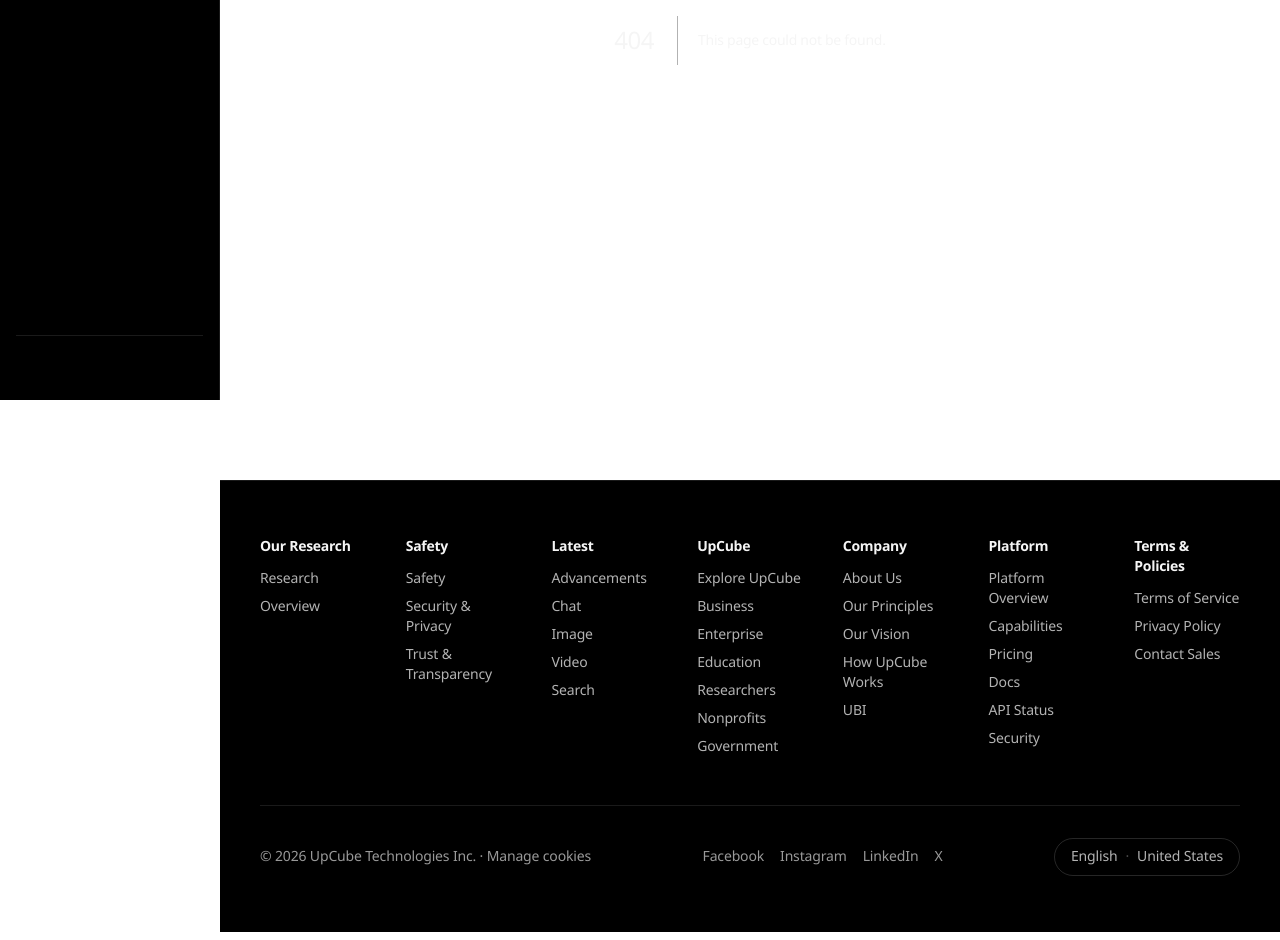
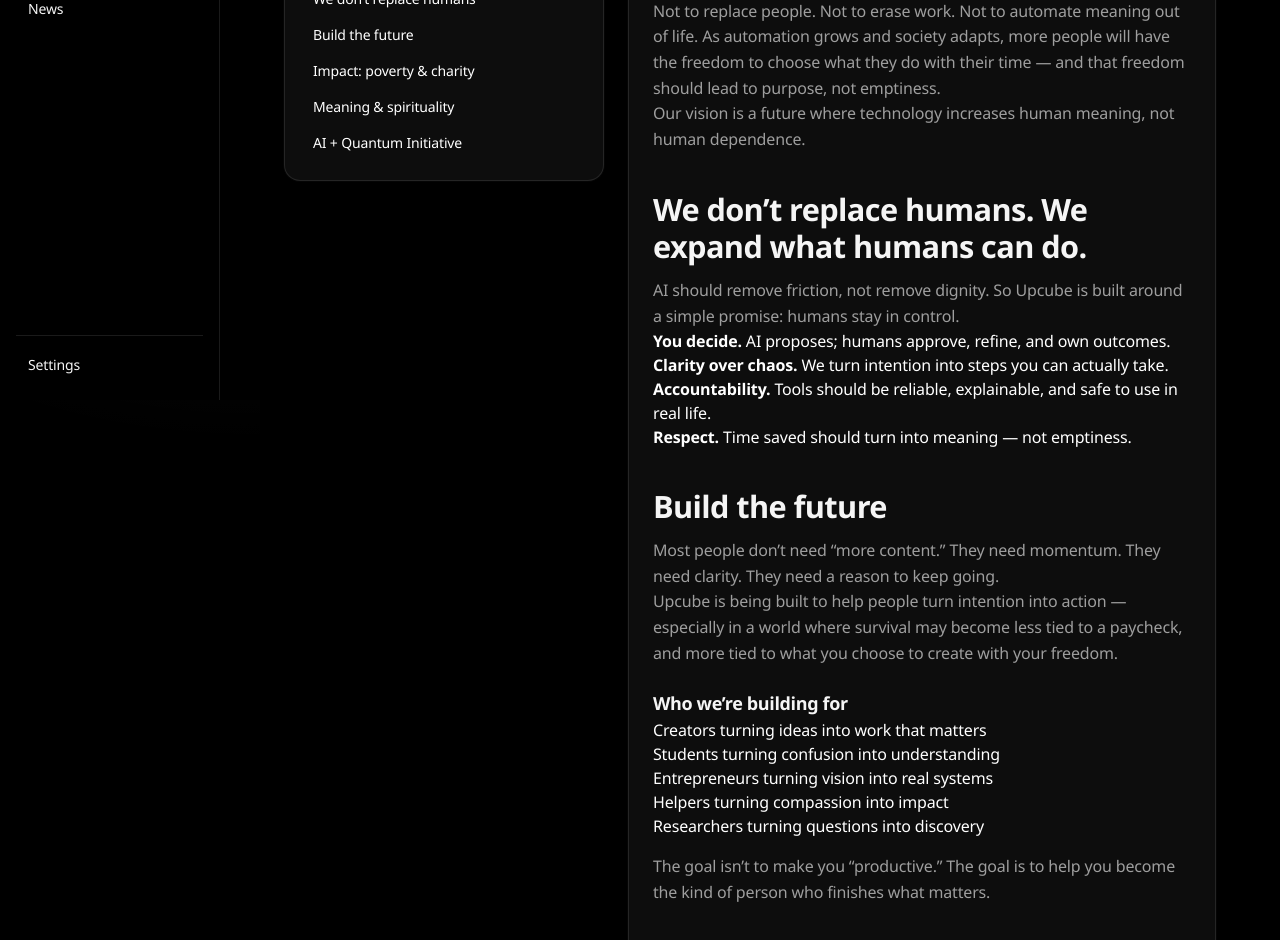
Before and after one commit to shadabchow-ui/upcube-frontend, a Next.js app: page /vision in a window 1280 px wide. Before the commit this address had no page. Shown: the part 400-1340 px from the top of the page. Built offline with nearby package versions, Linux system fonts and the light colour scheme.

Commit message:
Create page.tsx

```diff
--- /dev/null
+++ b/app/(site)/vision/page.tsx
@@ -0,0 +1,162 @@
+import DocPage from '@/components/doc-page'
+
+export default function VisionPage() {
+  return (
+    <DocPage
+      title="Upcube — Vision"
+      metaLeft="Upcube.ai"
+      metaRight="Updated: 2025-12-17 · Build the future. Stay human."
+      intro="Upcube is built for humans, by humans — AI that expands agency, purpose, impact, and discovery, without replacing people."
+      toc={[
+        { id: 'for-humans', label: 'For humans, by humans' },
+        { id: 'dont-replace', label: "We don’t replace humans" },
+        { id: 'build-future', label: 'Build the future' },
+        { id: 'impact', label: 'Impact: poverty & charity' },
+        { id: 'meaning', label: 'Meaning & spirituality' },
+        { id: 'quantum', label: 'AI + Quantum Initiative' },
+      ]}
+      sections={[
+        {
+          id: 'for-humans',
+          title: 'For humans, by humans',
+          body: (
+            <>
+              <p>
+                Upcube exists for one reason: to expand human agency.
+              </p>
+              <p>
+                Not to replace people. Not to erase work. Not to automate meaning out of life.
+                As automation grows and society adapts, more people will have the freedom to choose
+                what they do with their time — and that freedom should lead to purpose, not emptiness.
+              </p>
+              <p>
+                Our vision is a future where technology increases human meaning, not human dependence.
+              </p>
+            </>
+          ),
+        },
+        {
+          id: 'dont-replace',
+          title: 'We don’t replace humans. We expand what humans can do.',
+          body: (
+            <>
+              <p>
+                AI should remove friction, not remove dignity. So Upcube is built around a simple promise:
+                humans stay in control.
+              </p>
+              <ul>
+                <li><strong>You decide.</strong> AI proposes; humans approve, refine, and own outcomes.</li>
+                <li><strong>Clarity over chaos.</strong> We turn intention into steps you can actually take.</li>
+                <li><strong>Accountability.</strong> Tools should be reliable, explainable, and safe to use in real life.</li>
+                <li><strong>Respect.</strong> Time saved should turn into meaning — not emptiness.</li>
+              </ul>
+            </>
+          ),
+        },
+        {
+          id: 'build-future',
+          title: 'Build the future',
+          body: (
+            <>
+              <p>
+                Most people don’t need “more content.” They need momentum. They need clarity.
+                They need a reason to keep going.
+              </p>
+              <p>
+                Upcube is being built to help people turn intention into action — especially in a world where survival
+                may become less tied to a paycheck, and more tied to what you choose to create with your freedom.
+              </p>
+              <h3 className="text-lg font-semibold mt-6">Who we’re building for</h3>
+              <ul>
+                <li>Creators turning ideas into work that matters</li>
+                <li>Students turning confusion into understanding</li>
+                <li>Entrepreneurs turning vision into real systems</li>
+                <li>Helpers turning compassion into impact</li>
+                <li>Researchers turning questions into discovery</li>
+              </ul>
+              <p className="mt-4">
+                The goal isn’t to make you “productive.” The goal is to help you become the kind of person who finishes what matters.
+              </p>
+            </>
+          ),
+        },
+        {
+          id: 'impact',
+          title: 'Impact: poverty and charity',
+          body: (
+            <>
+              <p>
+                A future worth building is not one where a few people win and everyone else is managed.
+                Technology should increase the power of ordinary people to help each other — especially those living under pressure.
+              </p>
+              <h3 className="text-lg font-semibold mt-6">What we aim to make easier</h3>
+              <ul>
+                <li>Finding real resources (food, housing, benefits, community programs)</li>
+                <li>Turning “I don’t know where to start” into clear next steps</li>
+                <li>Helping charities communicate needs and outcomes with transparency</li>
+                <li>Coordinating volunteers and community projects</li>
+                <li>Enabling contribution — even with limited time or money</li>
+              </ul>
+              <p className="mt-4">
+                We don’t believe the future is built by speeches. It’s built by people showing up for each other.
+              </p>
+            </>
+          ),
+        },
+        {
+          id: 'meaning',
+          title: 'Meaning and spirituality',
+          body: (
+            <>
+              <p>
+                Even in a world of abundance, people ask the same questions: Why am I here? What is my life for?
+                How do I live with pain and still keep my heart open?
+              </p>
+              <p>
+                Upcube will support the inner life — not by replacing faith, community, or tradition — but by helping people reflect,
+                practice, and return to what’s true.
+              </p>
+              <h3 className="text-lg font-semibold mt-6">What we support</h3>
+              <ul>
+                <li>Guided journaling and self-reflection</li>
+                <li>Practices for gratitude, discipline, forgiveness, and hope</li>
+                <li>Values-based decision support (living aligned with what you believe)</li>
+                <li>Tools that strengthen meaning, not addiction to screens</li>
+              </ul>
+              <p className="mt-4">
+                <strong>Important boundary:</strong> Upcube does not claim spiritual authority. We aren’t here to tell anyone what to believe.
+              </p>
+            </>
+          ),
+        },
+        {
+          id: 'quantum',
+          title: 'AI + Quantum Initiative: seeking deeper truth with humility',
+          body: (
+            <>
+              <p>
+                Humanity has carried questions for thousands of years: What is reality made of? Why does the universe exist?
+                What is consciousness? What does “meaning” really mean?
+              </p>
+              <p>
+                We believe the future of discovery will come from new kinds of collaboration between human minds and advanced computation.
+                That’s why Upcube is planning a long-term initiative at the frontier of AI and quantum computing.
+              </p>
+              <h3 className="text-lg font-semibold mt-6">What this direction focuses on</h3>
+              <ul>
+                <li>Organizing and mapping knowledge across disciplines</li>
+                <li>Helping researchers track evidence, assumptions, and uncertainty</li>
+                <li>Accelerating hypothesis generation and testing workflows</li>
+                <li>Building tools that support discovery without replacing human judgment</li>
+                <li>Integrating quantum compute when the tech becomes practical and reliable</li>
+              </ul>
+              <p className="mt-4">
+                If humanity is going to evolve, it must evolve in wisdom — not just power.
+              </p>
+            </>
+          ),
+        },
+      ]}
+    />
+  )
+}
```
